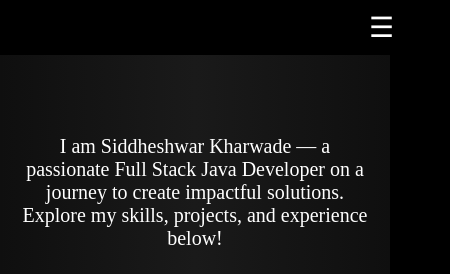
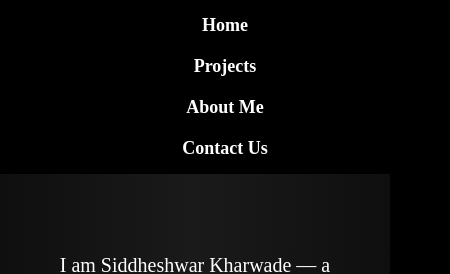
Before and after one commit to Patil1096/SiddheshwarCareerPage, a plain HTML site: page index.html in a window 390 px wide. Shown: the top 274 px of the page, 450 px wide, since content can reach past the window. Drawn offline with Linux system fonts and the light colour scheme.

Commit message:
Update index.html

```diff
--- a/index.html
+++ b/index.html
@@ -16,17 +16,13 @@
             margin: 0;
         }
 
-        nav {
-            top: 10px;
-            right: 0;
-            width: 50%;
-            background-color: #000;
-            padding: 10px;
-            display: flex;
-            gap: 50px; /* spacing between links */
-            z-index: 1000; /* ensures it's on top */
-            font-family: 'Times New Roman', Times, serif;
-        }
+       nav {
+    display: flex;
+    justify-content: flex-start;
+    padding: 15px 30px;
+    background-color: #000;
+    font-family: 'Times New Roman', Times, serif;
+}
 
         nav a {
             text-decoration: none;
@@ -35,6 +31,23 @@
             position: relative;
 
         }
+        .nav-links {
+    display: flex;
+    gap: 40px;
+    max-width: 60%;
+    flex-wrap: wrap;
+}
+
+.nav-links a {
+    text-decoration: none;
+    color: white;
+    font-size: 18px;
+    transition: color 0.3s ease;
+}
+
+.nav-links a:hover {
+    color: #ffcc00;
+}
 
         /* Optional underline on hover */
         nav a::after {
@@ -435,36 +448,17 @@ footer {
     margin-left: auto;
 }
 
-/* Wrap links in a container */
-.nav-links {
-    display: flex;
-    gap: 50px;
-}
-
 /* Small screen styles */
 @media (max-width: 768px) {
     nav {
-        flex-direction: column;
-        align-items: flex-start;
-    }
-
-    #menu-toggle {
-        display: block;
+        justify-content: center;
     }
 
     .nav-links {
         flex-direction: column;
-        gap: 10px;
-        width: 100%;
-        display: none;
-    }
-
-    .nav-links.active {
-        display: flex;
-    }
-
-    nav a {
-        padding: 10px 0;
+        align-items: center;
+        gap: 20px;
+        max-width: 100%;
     }
 }
 
```
